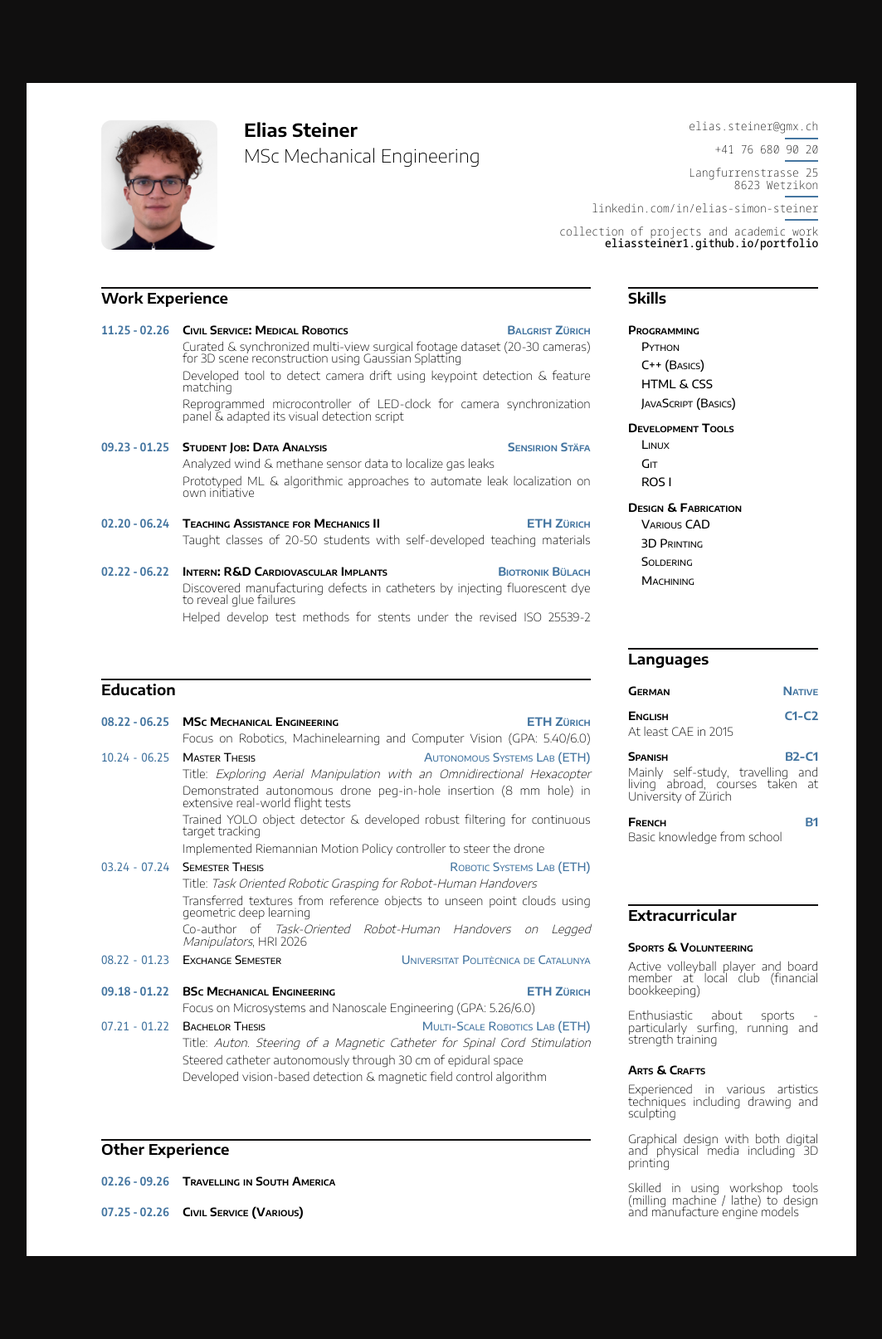
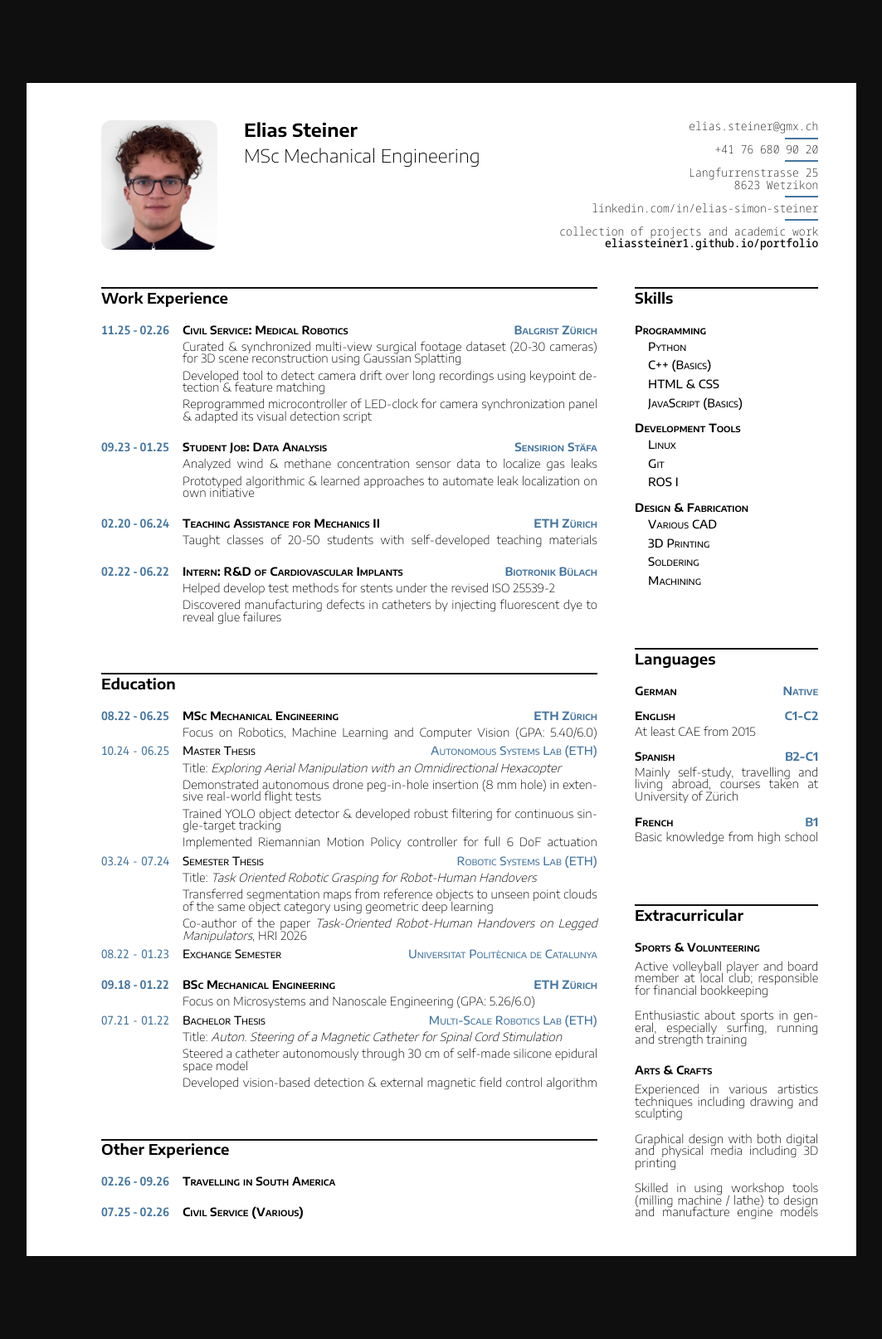
Before and after one commit to eliassteiner1/resume, a Jekyll site: the page built from pages/index.html, in a window 1280 px wide. Shown: the whole page at 83% size, without its empty margins (101-1164 px from the left). Built offline with Jekyll 4.4.1, drawn with Linux system fonts in a browser that asks for light colours.

Commit message:
fine-tune descriptions

```diff
--- a/_data/dat_education.yml
+++ b/_data/dat_education.yml
@@ -6,7 +6,7 @@
   title: "MSc Mechanical Engineering"
   location: "ETH Zürich"
   desc:
-    - "Focus on Robotics, Machinelearning and Computer Vision (GPA: 5.40/6.0)"
+    - "Focus on Robotics, Machine Learning and Computer Vision (GPA: 5.40/6.0)"
   subitems:
     - date_start: "10.24"
       date_end: "06.25"
@@ -15,8 +15,9 @@
       desc:
         - "Title: <i>Exploring Aerial Manipulation with an Omnidirectional Hexacopter</i>"
         - "Demonstrated autonomous drone peg-in-hole insertion (8 mm hole) in extensive real-world flight tests"
-        - "Trained YOLO object detector & developed robust filtering for continuous target tracking"
-        - "Implemented Riemannian Motion Policy controller to steer the drone"
+        - "Trained YOLO object detector & developed robust filtering for continuous single-target tracking"
+        - "Implemented Riemannian Motion Policy controller for full 6 DoF actuation"
+        # - "Implemented Riemannian Motion Policy controller exploiting the drone's full 6-DoF actuation"
         # - "Designed & fabricated end effectors to explore motion damping"
     - date_start: "03.24"
       date_end: "07.24"
@@ -24,8 +25,8 @@
       location: "Robotic Systems Lab (ETH)"
       desc:
         - "Title: <i>Task Oriented Robotic Grasping for Robot-Human Handovers</i>"
-        - "Transferred textures from reference objects to unseen point clouds using geometric deep learning"
-        - "Co-author of <i>Task-Oriented Robot-Human Handovers on Legged Manipulators</i>, HRI 2026"
+        - "Transferred segmentation maps from reference objects to unseen point clouds of the same object category using geometric deep learning"
+        - "Co-author of the paper <i>Task-Oriented Robot-Human Handovers on Legged Manipulators</i>, HRI 2026"
     - date_start: "08.22"
       date_end: "01.23"
       title: "Exchange Semester"
@@ -45,6 +46,6 @@
       location: "Multi-Scale Robotics Lab (ETH)"
       desc:
         - "Title: <i>Auton. Steering of a Magnetic Catheter for Spinal Cord Stimulation</i>"
-        - Steered catheter autonomously through 30 cm of epidural space
-        - Developed vision-based detection & magnetic field control algorithm
+        - Steered a catheter autonomously through 30 cm of self-made silicone epidural space model
+        - Developed vision-based detection & external magnetic field control algorithm
         # - Fabricated magnetic catheter & silicone models of epidural space
--- a/_data/dat_extracurr.yml
+++ b/_data/dat_extracurr.yml
@@ -1,7 +1,7 @@
 - name: "Sports & Volunteering"
   subitems:
-  - "Active volleyball player and board member at local club (financial bookkeeping)"
-  - "Enthusiastic about sports - particularly surfing, running and strength training"
+  - "Active volleyball player and board member at local club; responsible for financial bookkeeping"
+  - "Enthusiastic about sports in general, especially surfing, running and strength training"
 
 - name: "Arts & Crafts"
   subitems:
--- a/_data/dat_langs.yml
+++ b/_data/dat_langs.yml
@@ -5,7 +5,7 @@
 
 - name: "English"
   level: "C1-C2"
-  desc: "At least CAE in 2015"
+  desc: "At least CAE from 2015"
 
 - name: "Spanish"
   level: "B2-C1"
@@ -13,4 +13,4 @@
 
 - name: "French"
   level: "B1"
-  desc: "Basic knowledge from school"
+  desc: "Basic knowledge from high school"
--- a/_data/dat_workexp.yml
+++ b/_data/dat_workexp.yml
@@ -7,7 +7,7 @@
   location: "Balgrist Zürich"
   desc:
     - "Curated & synchronized multi-view surgical footage dataset (20-30 cameras) for 3D scene reconstruction using Gaussian Splatting"
-    - "Developed tool to detect camera drift using keypoint detection & feature matching"
+    - "Developed tool to detect camera drift over long recordings using keypoint detection & feature matching"
     - "Reprogrammed microcontroller of LED-clock for camera synchronization panel & adapted its visual detection script"
     # - "Labelled multi-view footage for a hand pose estimation dataset"
 
@@ -16,8 +16,8 @@
   title: "Student Job: Data Analysis"
   location: "Sensirion Stäfa"
   desc:
-    - "Analyzed wind & methane sensor data to localize gas leaks"
-    - "Prototyped ML & algorithmic approaches to automate leak localization on own initiative"
+    - "Analyzed wind & methane concentration sensor data to localize gas leaks"
+    - "Prototyped algorithmic & learned approaches to automate leak localization on own initiative"
 
 - date_start: "02.20"
   date_end: "06.24"
@@ -28,8 +28,8 @@
 
 - date_start: "02.22"
   date_end: "06.22"
-  title: "Intern: R&D Cardiovascular Implants"
+  title: "Intern: R&D of Cardiovascular Implants"
   location: "Biotronik Bülach"
   desc:
+    - "Helped develop test methods for stents under the revised ISO 25539-2"
     - "Discovered manufacturing defects in catheters by injecting fluorescent dye to reveal glue failures"
-    - "Helped develop test methods for stents under the revised ISO 25539-2"
--- a/assets/css/style.css
+++ b/assets/css/style.css
@@ -99,6 +99,7 @@ html {
   font-weight: var(--fwght-base);
   font-stretch: var(--fwidth-base);
   line-height: var(--root-line-height);
+  hyphens: auto;
 }
 
 
@@ -119,7 +120,7 @@ body {
     aspect-ratio: 1/sqrt(2); /* to get DIN A format */
     margin: 100px; /* just give the page some visual breathing room */
     display: grid;
-    grid-template-columns: minmax(0, 72fr) minmax(0, 28fr);
+    grid-template-columns: minmax(0, 73fr) minmax(0, 27fr);
     grid-template-rows: auto minmax(0, 1fr);
     grid-template-areas:
         "person x"
--- a/assets/js/stretch-last-line.js
+++ b/assets/js/stretch-last-line.js
@@ -1,7 +1,7 @@
 // Stretch the last line of justified text if it already fills most of the line anyway.
 // Otherwise a nearly-full last line sits slightly ragged next to the justified lines above it.
 
-const STRETCH_THRESHOLD = 0.90; // last line width / available width above which it gets stretched
+const STRETCH_THRESHOLD = 0.92 // last line width / available width above which it gets stretched
 
 // the nearest non-inline ancestors of all text, if justified (text-align-last has no effect on inline elements like <i>)
 function getJustifiedTextEls() {
```
